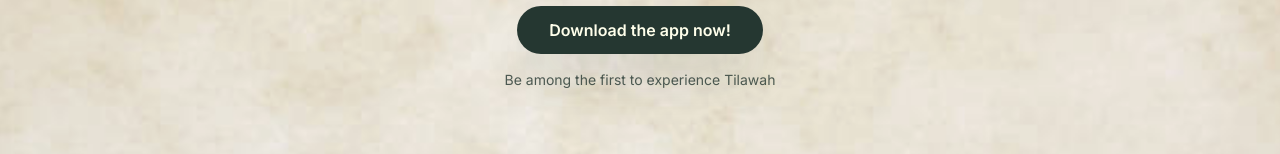
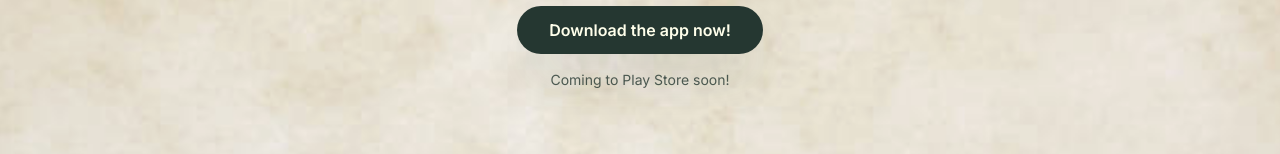
Before and after one commit to NayeemBelal/tilawahLandingPg, a React (Vite) app: page / in a window 1280 px wide. Shown: the part 442-596 px from the top of the page. Built offline with nearby package versions, Linux system fonts and the light colour scheme.

Commit message:
play store message

```diff
--- a/src/components/HeroSection.tsx
+++ b/src/components/HeroSection.tsx
@@ -84,7 +84,7 @@ const HeroSection = () => {
             Download the app now!
           </Button>
           <p className="text-foreground/80 text-sm mt-4">
-            Be among the first to experience Tilawah
+            Coming to Play Store soon!
           </p>
         </motion.div>
 
```
